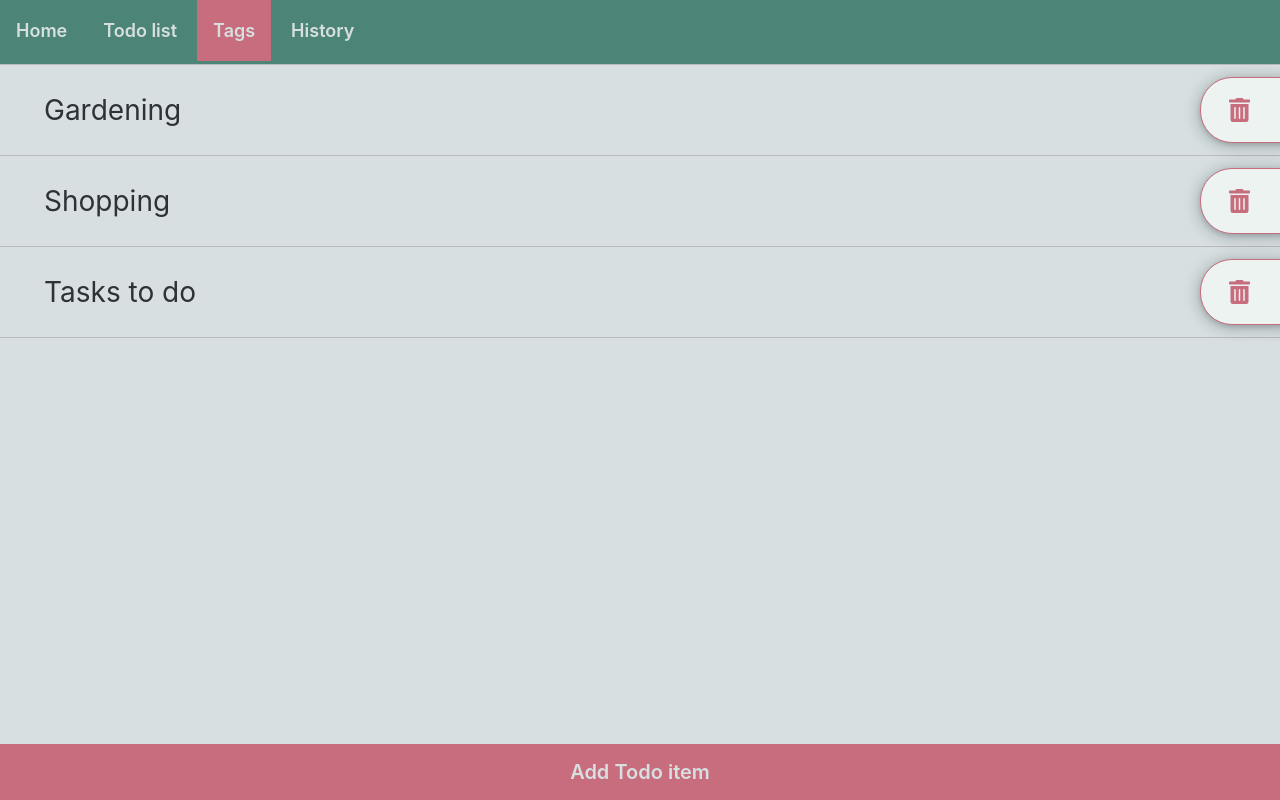
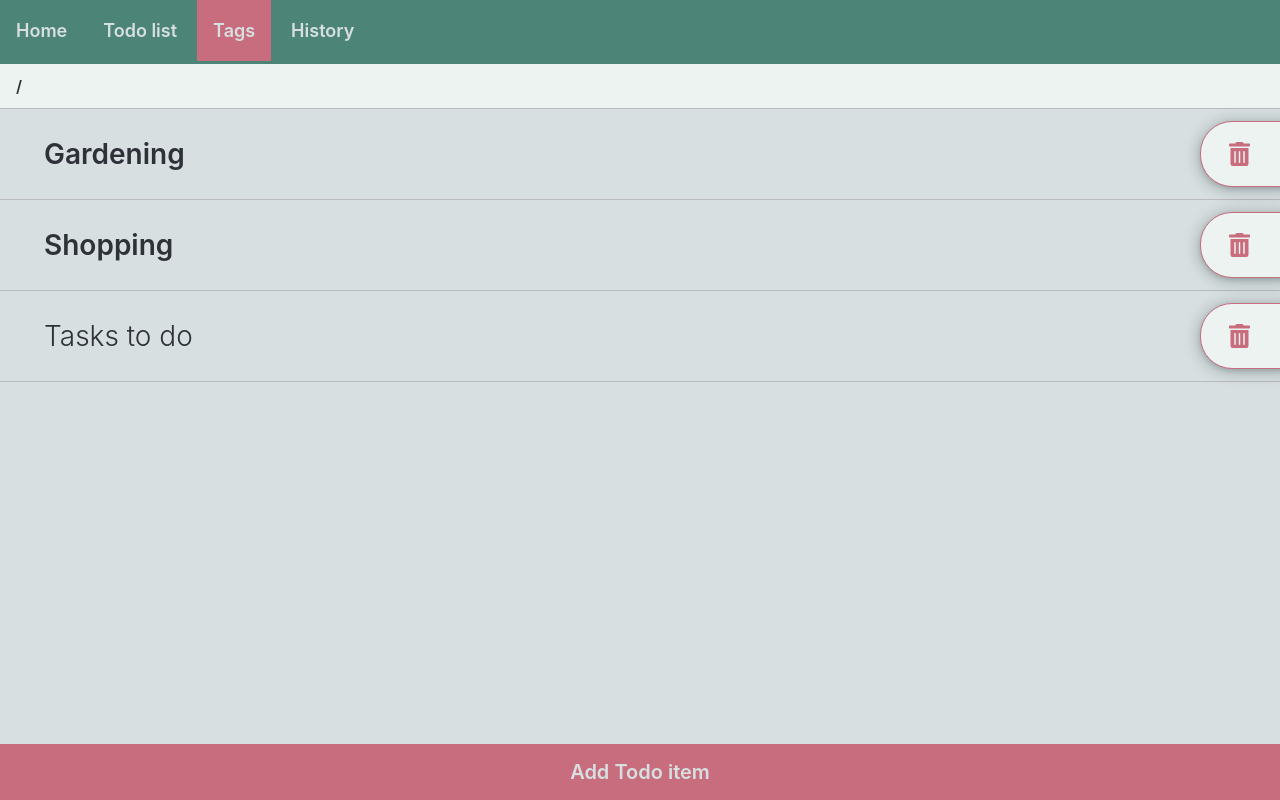
Before and after one commit to krzysztof-rutkowski-wttech/tagged-todos, a Vue app: page /tags in a window 1280 px wide. Built offline with nearby package versions, Linux system fonts and the light colour scheme.

Commit message:
breadcrumbs introduced

```diff
--- /dev/null
+++ b/src/components/Breadcrumbs.vue
@@ -0,0 +1,42 @@
+<script lang="ts">
+import { defineComponent, PropType, ref } from 'vue'
+
+export interface BreadcrumbItem {
+  label: string,
+}
+
+export default defineComponent({
+  props: { items: Object as PropType<BreadcrumbItem[]> },
+})
+</script>
+
+<template>
+  <ul class="beadcrumbs">
+    <template v-for="item in items" :key="item.label">
+      <li>/</li>
+      <li>{{ item.label }}</li>
+    </template>
+    <li v-if="!items?.length"> / </li>
+  </ul>
+</template>
+
+<style lang="scss" scoped>
+@import '@styles/colours.scss';
+
+  ul.beadcrumbs {
+    display: inline-flex;
+    flex-direction: row;
+    gap: 0.75rem;
+    font-size: 1rem;
+    list-style-type: none;
+    padding: .75rem 1rem;
+    margin: 0;
+    background-color: $base-color-1-light;
+    width: 100%;
+    font-weight: 600;
+
+    li {
+
+    }
+  }
+</style>
--- a/src/components/RemoveToDoItem.vue
+++ b/src/components/RemoveToDoItem.vue
@@ -1,17 +1,3 @@
-<template>
-    <div class="container">
-        <div class="confirmation">
-            <h2>Do you want to remove</h2>
-            <h1>{{ todoItem?.name }}</h1>
-            <h2>?</h2>
-        </div>
-        <div class="buttons">
-            <button class="confirm" v-on:click="remove">Yes</button>
-            <button class="cancel" v-on:click="cancel">No</button>
-        </div>
-    </div>
-</template>
-
 <script lang="ts">
 import { computed, defineComponent, PropType } from 'vue'
 import { store } from '@/store'
@@ -50,6 +36,20 @@ export default defineComponent({
 })
 </script>
 
+<template>
+    <div class="container">
+        <div class="confirmation">
+            <h2>Do you want to remove</h2>
+            <h1>{{ todoItem?.name }}</h1>
+            <h2>?</h2>
+        </div>
+        <div class="buttons">
+            <button class="confirm" v-on:click="remove">Yes</button>
+            <button class="cancel" v-on:click="cancel">No</button>
+        </div>
+    </div>
+</template>
+
 <style lang="scss" scoped>
 @import '@styles/colours.scss';
 
--- a/src/components/TagList.vue
+++ b/src/components/TagList.vue
@@ -1,16 +1,18 @@
 <script lang="ts">
-import { defineComponent, ref, watch, computed } from 'vue'
+import { defineComponent, ref, computed } from 'vue'
 import { store } from '@/store'
 import { Tag, TagNode } from '@/store/store.types'
+import Breadcrumbs, { BreadcrumbItem } from '@/components/Breadcrumbs.vue'
 
 export default defineComponent({
+  components: { Breadcrumbs },
   setup() {
-    const path = ref<string[]>([ ])
+    const path = ref<Tag[]>([])
     const currentNode = computed(() => {
-      let current: TagNode | undefined = store.state.tagTree[0];
+      let current: TagNode | undefined = store.state.tagTree[0]
 
-      path.value.forEach( tagId => {
-        current = current?.tags?.find(tagNode => tagNode.tagId === tagId)
+      path.value.forEach( ({ id }) => {
+        current = current?.tags?.find(tagNode => tagNode.tagId === id)
         if (!current) return []
       } )
 
@@ -30,29 +32,39 @@ export default defineComponent({
             } )
     })
 
-    const choose = (tag: Tag) => {
+    const hasChildren = (tag: Tag) => {
       const selectedNode = currentNode.value.tags?.find( ({tagId}) => tagId === tag.id )
 
-      if (selectedNode?.tags) path.value.push(tag.id)
+      return !!selectedNode?.tags?.length
+    }
+
+    const choose = (tag: Tag) => {
+      if (hasChildren(tag)) path.value.push(tag)
     }
 
     const edit = (tag: Tag) => {
       console.log(tag)
     }
 
+    const breadcrumbItems = computed(() => path.value
+      .map( ({ id, name }) => ({ key: id, label: name }) ))
+
     return {
       list,
+      hasChildren,
       choose,
       edit,
+      breadcrumbItems,
     }
   },
 })
 </script>
 
 <template>
+  <breadcrumbs :items="breadcrumbItems" />
   <ul class="list">
       <li v-for="tag in list" :key="tag.id">
-          <div class='line-1'>
+          <div class='line-1' :class="[ hasChildren(tag) && 'has-children' ]">
               <div class="name" @click="choose(tag)">{{ tag.name }}</div>
               <button class="btn-right" @click="edit(tag)">
                   <icon icon="trash-alt" size="2x" />
@@ -88,6 +100,11 @@ export default defineComponent({
       display: flex;
       flex-direction: row;
       justify-content: space-between;
+      font-weight: 300;
+
+      &.has-children {
+        font-weight: 600;
+      }
     }
     .line-2 {
       margin-top: 1rem;
--- a/src/components/TagSelector.vue
+++ b/src/components/TagSelector.vue
@@ -1,8 +1,3 @@
-<template>
-  <action-button label="Select tag..." :type="ActionButtonType.TOP" @click="openSelectTagOverlay"/>
-  <select-tag-overlay title="Select tag" @onSlected="handleTagSelected" />
-</template>
-
 <script lang="ts">
 import { defineComponent } from 'vue'
 import ActionButton, { ActionButtonType } from '@/components/ActionButton.vue'
@@ -26,5 +21,10 @@ export default defineComponent({
 })
 </script>
 
+<template>
+  <action-button label="Select tag..." :type="ActionButtonType.TOP" @click="openSelectTagOverlay"/>
+  <select-tag-overlay title="Select tag" @onSlected="handleTagSelected" />
+</template>
+
 <style>
 </style>
--- a/src/components/TodoList.vue
+++ b/src/components/TodoList.vue
@@ -1,37 +1,3 @@
-<template>
-    <h2 class="header">
-        <div v-if="isDone()">
-            <span class="done-count">Well done !</span>
-        </div>
-        <div v-else>
-            to do: <span class="todo-count">{{ waitingTodosCount }}</span> |
-            done: <span class="done-count">{{ doneTodosCount }}</span>
-        </div>
-    </h2>
-    <ul class="todo-list">
-        <li :class="[ todo.state === TodoItemState.DONE && 'done' ]" v-for="todo in list" :key="todo.id">
-            <div class='line-1'>
-                <button class="do-btn" @click="todo.state === TodoItemState.WAITING && setAsDone(todo.id)">
-                    <icon v-if="todo.state === TodoItemState.DONE" icon="check-circle" size="2x" />
-                    <icon v-if="todo.state === TodoItemState.WAITING" icon="play-circle" size="2x" />
-                </button>
-                <div class="name">{{ todo.name }}</div>
-                <button class="remove-btn" @click="remove(todo)">
-                    <icon icon="trash-alt" size="2x" />
-                </button>
-            </div>
-            <div v-if="todo.description" class='line-2'>{{ todo.description }}</div>
-        </li>
-    </ul>
-
-    <remove-todo-item-overlay
-      :title="selectedTodoItem?.name"
-      :todoItem="selectedTodoItem"
-      @onCancel="closeRemoveConfirmaOverlay"
-      @onRemove="handleTodoItemRemove"
-    />
-</template>
-
 <script lang="ts">
 import { ref, watch, defineComponent } from 'vue'
 import { store } from '@/store'
@@ -101,6 +67,40 @@ export default defineComponent({
     },
 })
 </script>
+
+<template>
+    <h2 class="header">
+        <div v-if="isDone()">
+            <span class="done-count">Well done !</span>
+        </div>
+        <div v-else>
+            to do: <span class="todo-count">{{ waitingTodosCount }}</span> |
+            done: <span class="done-count">{{ doneTodosCount }}</span>
+        </div>
+    </h2>
+    <ul class="todo-list">
+        <li :class="[ todo.state === TodoItemState.DONE && 'done' ]" v-for="todo in list" :key="todo.id">
+            <div class='line-1'>
+                <button class="do-btn" @click="todo.state === TodoItemState.WAITING && setAsDone(todo.id)">
+                    <icon v-if="todo.state === TodoItemState.DONE" icon="check-circle" size="2x" />
+                    <icon v-if="todo.state === TodoItemState.WAITING" icon="play-circle" size="2x" />
+                </button>
+                <div class="name">{{ todo.name }}</div>
+                <button class="remove-btn" @click="remove(todo)">
+                    <icon icon="trash-alt" size="2x" />
+                </button>
+            </div>
+            <div v-if="todo.description" class='line-2'>{{ todo.description }}</div>
+        </li>
+    </ul>
+
+    <remove-todo-item-overlay
+      :title="selectedTodoItem?.name"
+      :todoItem="selectedTodoItem"
+      @onCancel="closeRemoveConfirmaOverlay"
+      @onRemove="handleTodoItemRemove"
+    />
+</template>
 
 <style lang="scss" scoped>
 @import '@styles/colours.scss';
```
